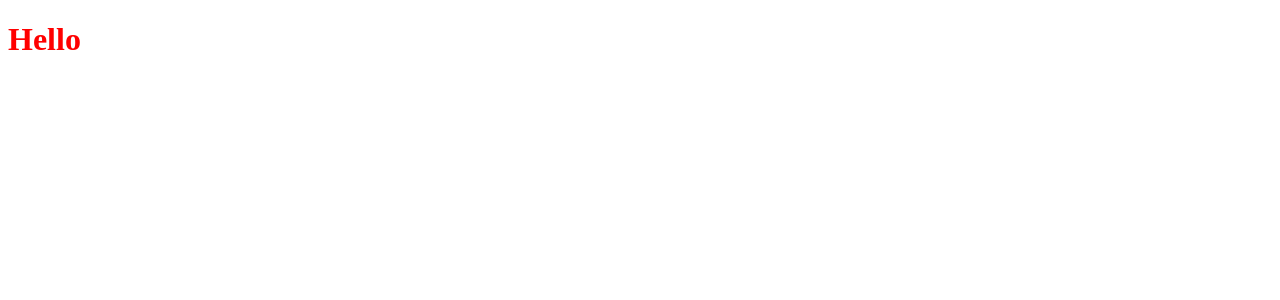
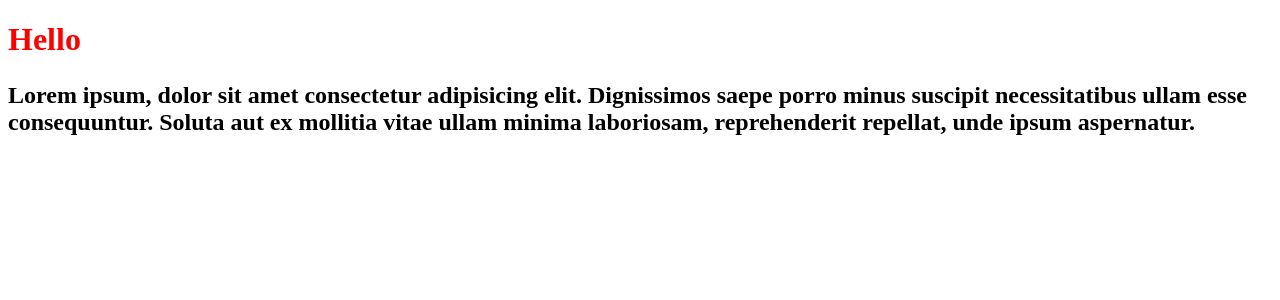
Before and after one commit to AAnuj26/AlphaBrio, a React (Vite) app: page / in a window 1280 px wide. Shown: the top 300 px of the page. Built offline with nearby package versions, Linux system fonts and the light colour scheme.

Commit message:
refactor

```diff
--- a/src/App.jsx
+++ b/src/App.jsx
@@ -5,6 +5,7 @@ function App() {
     <>
 
      <h1>Hello</h1>
+     <h2><p>Lorem ipsum, dolor sit amet consectetur adipisicing elit. Dignissimos saepe porro minus suscipit necessitatibus ullam esse consequuntur. Soluta aut ex mollitia vitae ullam minima laboriosam, reprehenderit repellat, unde ipsum aspernatur.</p></h2>
     </>
   )
 }
```
